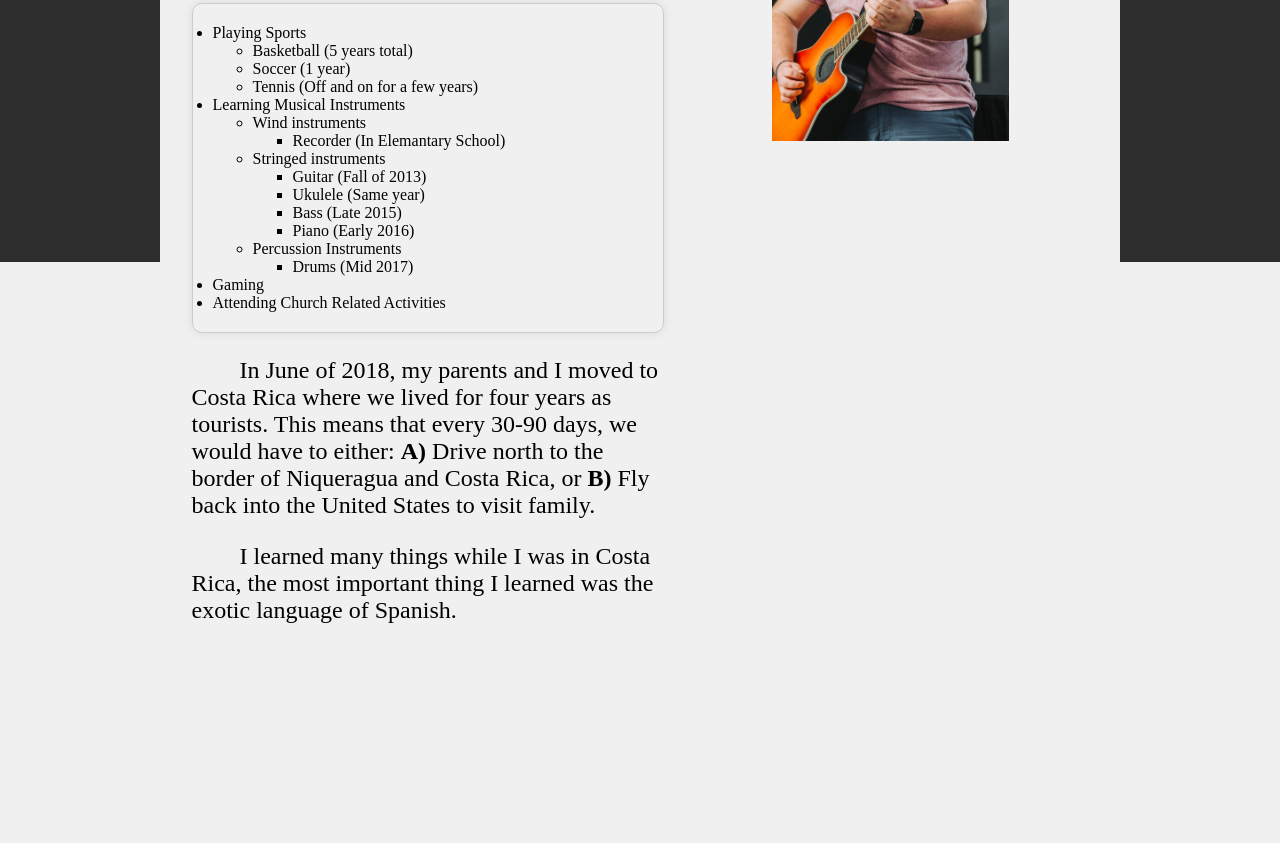
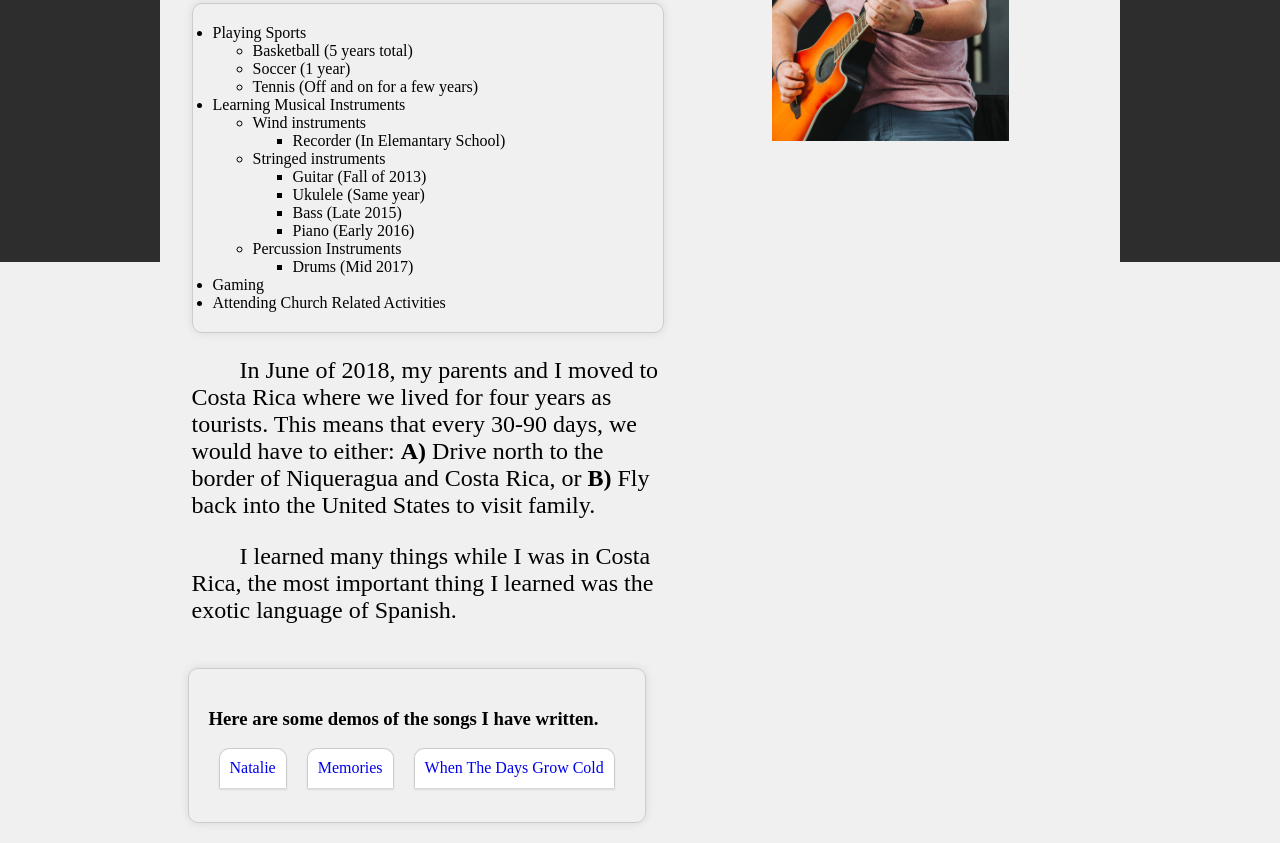
Before and after one commit to TIMSTRICK/CSC104, a plain HTML site: page Final Project/aboutme.html in a window 1280 px wide. Shown: the part 538-1381 px from the top of the page. Before the commit the page ends 1186 px from the top, so only its background shows below. Drawn offline with Linux system fonts and the light colour scheme; a script that the page names is missing.

Commit message:
Changes Made For Final Project

```diff
--- a/Final Project Part1/about.css
+++ /dev/null
@@ -1,63 +0,0 @@
-/* Set the position and size of the slideshow container */
-.slideshow-container {
-    position: relative;
-    width: 25%;
-    padding: 1%;
-    float: right;
-    right: 10%;
-}
-
-/* Hide all slideshow slides */
-.slideshow-slide {
-    display: none;
-    text-align: center;
-}
-
-/* Set the maximum width of the slideshow images to 100%, maintain their aspect ratio, and center them within their containers */
-.slideshow-slide img {
-    max-width: 100%;
-    height: auto;
-    object-fit: contain;
-}
-
-/* Style the navigation buttons */
-.prev, .next {
-    position: absolute;
-    top: 50%;
-    transform: translateY(-50%);
-    cursor: pointer;
-    padding: 16px;
-    color: white;
-    font-weight: bold;
-    font-size: 20px;
-    transition: 0.6s ease;
-    border-radius: 0 3px 3px 0;
-}
-
-/* Position the next button on the right side and set its border radius */
-.next {
-    right: 0;
-    border-radius: 3px 0 0 3px;
-}
-
-/* Change the background color of the navigation buttons on hover */
-.prev:hover, .next:hover {
-    background-color: rgba(0, 0, 0, 0.8);
-}
-
-/* Show the current slide */
-.active-slide {
-    display: block;
-}
-/* Set the style for the section containing the about information */
-div.aboutsection {
-width: 50%; /* Set the width of the section to 50% of the parent element */
-float: left; /* Float the section to the left so other content can be displayed beside it */
-padding-left: 1.5em; /* Add padding to the left side of the section to create some space between content */
-}
-
-/* Set the style for the paragraphs within the about section */
-.aboutsection p{
-text-indent: 2em; /* Indent the first line of each paragraph by 2em */
-font-size: 1.5em; /* Set the font size of the paragraphs to 1.5em */
-}
--- /dev/null
+++ b/Final Project/about.css
@@ -0,0 +1,107 @@
+/* Set the position and size of the slideshow container */
+.slideshow-container {
+    position: relative;
+    width: 25%;
+    padding: 1%;
+    float: right;
+    right: 10%;
+}
+
+/* Hide all slideshow slides */
+.slideshow-slide {
+    display: none;
+    text-align: center;
+}
+
+/* Set the maximum width of the slideshow images to 100%, maintain their aspect ratio, and center them within their containers */
+.slideshow-slide img {
+    max-width: 100%;
+    height: auto;
+    object-fit: contain;
+}
+
+/* Style the navigation buttons */
+.prev, .next {
+    position: absolute;
+    top: 50%;
+    transform: translateY(-50%);
+    cursor: pointer;
+    padding: 16px;
+    color: white;
+    font-weight: bold;
+    font-size: 20px;
+    transition: 0.6s ease;
+    border-radius: 0 3px 3px 0;
+}
+
+/* Position the next button on the right side and set its border radius */
+.next {
+    right: 0;
+    border-radius: 3px 0 0 3px;
+}
+
+/* Change the background color of the navigation buttons on hover */
+.prev:hover, .next:hover {
+    background-color: rgba(0, 0, 0, 0.8);
+}
+
+/* Show the current slide */
+.active-slide {
+    display: block;
+}
+/* Set the style for the section containing the about information */
+div.aboutsection {
+width: 50%; /* Set the width of the section to 50% of the parent element */
+float: left; /* Float the section to the left so other content can be displayed beside it */
+padding-left: 1.5em; /* Add padding to the left side of the section to create some space between content */
+}
+
+/* Set the style for the paragraphs within the about section */
+.aboutsection p{
+text-indent: 2em; /* Indent the first line of each paragraph by 2em */
+font-size: 1.5em; /* Set the font size of the paragraphs to 1.5em */
+}
+
+/* Style the aside */
+
+.hobbies{
+    background-color: rgb(227, 202, 14);
+    margin-right: 25px;
+    padding: 10px 10px 10px 10px;
+    float: right;
+    position: relative;
+    right: 6.5%;
+  }
+
+
+/* Style the container for the sound recordings */
+#soundRecordings{
+    border: 1px solid #ccc; /* Add a border with a light gray color */
+    border-radius: 10px; /* Add rounded corners to the container */
+    padding: 20px; /* Add some padding to the container */
+    margin: 20px; /* Add some margin around the container */
+    box-shadow: 0 0 10px rgba(0, 0, 0, 0.1); /* Add a box shadow with a light opacity */
+    float: left; /* Float the container to the left */
+}
+
+/* Style the links */
+#soundRecordings a {
+    display: block; /* Change the display property to block to fill the entire width */
+    padding: 10px; /* Add some padding to the links */
+    margin-left: 10px; /* Add some left margin to the links */
+    margin-right: 10px; /* Add some right margin to the links */
+    text-decoration: none; /* Remove the underline decoration */
+    background-color: #ccc; /* Set the background color to a light gray */
+    width: fit-content; /* Set the width of the links to fit the content */
+    float: left; /* Float the links to the left */
+    border-top-left-radius: 10px; /* Add rounded corners to the top left of the links */
+    border-top-right-radius: 10px; /* Add rounded corners to the top right of the links */
+    border: 1px solid #ccc; /* Add a border with a light gray color */
+}
+
+/* Style the active link */
+#soundRecordings a.active {
+    background-color: #fff; /* Change the background color to white */
+    border-bottom-color: #fff; /* Change the border color to white on the bottom */
+    box-shadow: 0 2px 2px rgba(0, 0, 0, 0.1); /* Add a box shadow to the active link */
+}
--- a/Final Project Part1/aboutme.html
+++ b/Final Project/aboutme.html
@@ -122,7 +122,20 @@
                 <a class="next" onclick="plusSlides(1)">&#10095;</a>
             </div>
 
-              <script>
+
+
+             <div id="soundRecordings">
+                <h3>Here are some demos of the songs I have written.</h3>
+                <a onclick="songSelect('Natalie');" href="#soundRecordings" class="active">Natalie</a>
+                <a onclick="songSelect('Memories');" href="#soundRecordings" class="active">Memories</a>
+                <a onclick="songSelect('WTDGC');" href="#soundRecordings" class="active">When The Days Grow Cold</a>
+                <br><br><br>
+                <div id="songSelect"></div>
+             </div>
+
+
+
+             <script>
                 // Initialize the slideIndex variable to 1 and call the showSlides function to display the first slide
                 let slideIndex = 1;
                 showSlides(slideIndex);
@@ -152,9 +165,33 @@
                 slides[slideIndex - 1].style.display = "block";
                 slides[slideIndex - 1].classList.add("active-slide");
                 }
+
+                // Function for selecting a song and updating the HTML element with the corresponding audio source
+                function songSelect(song){
+
+                    // Remove active class from all links
+                    var links = document.querySelectorAll('#soundRecordings a');
+                    links.forEach(function(link) {
+                        link.classList.remove('active');
+                    });
+
+                    let songChoice = song.toString(); // Convert input to string for comparison
+
+                    if(songChoice === 'Natalie'){
+                        // Update the HTML element with audio source for Natalie song
+                        document.getElementById('songSelect').innerHTML = '<audio controls><source src="Natalie_1min_demo.mp3" type="audio/mp3"></audio>';
+                    } else if(songChoice === 'Memories'){
+                        // Update the HTML element with audio source for Memories song
+                        document.getElementById('songSelect').innerHTML = '<audio controls><source src="Memories_1min_demo.mp3" type="audio/mp3"></audio>';
+                    } else if(songChoice === 'WTDGC'){
+                        // Update the HTML element with audio source for WTDGC song
+                        document.getElementById('songSelect').innerHTML = '<audio controls><source src="When_The_Days_Grow_Cold_1min_demo.mp3" type="audio/mp3"></audio>';
+                    }
+
+                    // Add active class to the clicked link
+                    event.target.classList.add('active');
+                }
               </script>
-
-
 
         </div>
     </body>
--- a/Final Project Part1/main.css
+++ b/Final Project/main.css
@@ -64,15 +64,3 @@ body {
     padding: 10px;
     text-decoration: none;
   }
-
-
-  /* Style the aside */
-
-.hobbies{
-  background-color: rgb(227, 202, 14);
-  margin-right: 25px;
-  padding: 10px 10px 10px 10px;
-  float: right;
-  position: relative;
-  right: 6.5%;
-}
```
Also changed, not shown: Final Project/Self_Images/TimsGraduation-1.jpg (renamed from Final Project Part1/Self_Images/TimsGraduation-1.jpg), Final Project/Self_Images/TimsGraduation-2.jpg (renamed from Final Project Part1/Self_Images/TimsGraduation-2.jpg), Final Project/Self_Images/TimsGraduation-4.jpg (renamed from Final Project Part1/Self_Images/TimsGraduation-4.jpg), Final Project/Self_Images/TimsGraduation-7.jpg (renamed from Final Project Part1/Self_Images/TimsGraduation-7.jpg), Final Project/Self_Images/TimsGraduation-9.jpg (renamed from Final Project Part1/Self_Images/TimsGraduation-9.jpg), Final Project/contact.css (renamed from Final Project Part1/contact.css), Final Project/contact.html (renamed from Final Project Part1/contact.html), Final Project/index.html (renamed from Final Project Part1/index.html), Final Project/readme.txt (renamed from Final Project Part1/readme.txt), 3 other files.
